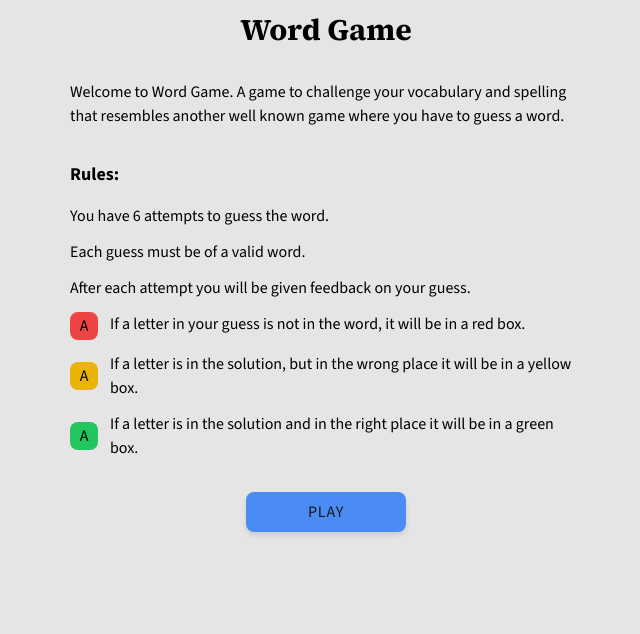
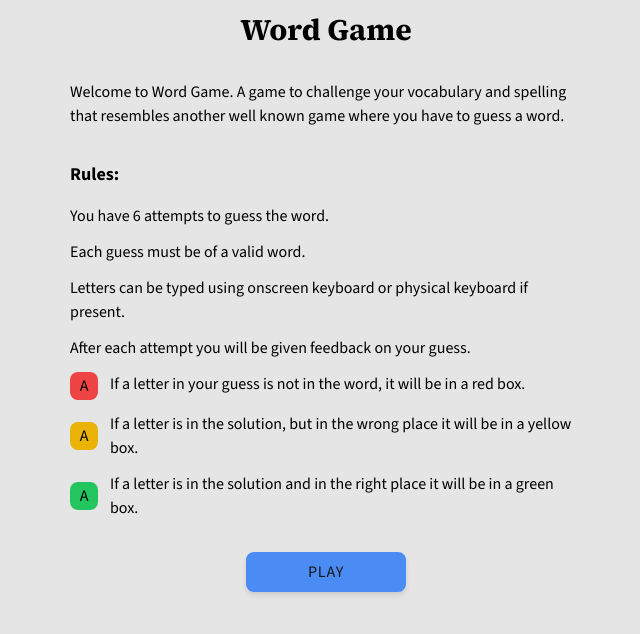
Before and after one commit to timjquigg/word-game, a Next.js app: page / in a window 1280 px wide. Shown: the top 634 px of the page, without its empty margins (314-954 px from the left). Built offline with nearby package versions, Linux system fonts and the light colour scheme.

Commit message:
Update note on introduction that physical keyboard can be used

```diff
--- a/components/introduction/index.tsx
+++ b/components/introduction/index.tsx
@@ -37,9 +37,14 @@ export default function Introduction() {
             </li>
             <li>
               <p>
+                Letters can be typed using onscreen keyboard or physical
+                keyboard if present.
+              </p>
+            </li>
+            <li>
+              <p>
                 After each attempt you will be given feedback on your guess.
               </p>
-              {/* <div className=""> */}
               <ol className="list-none space-y-3 mt-3 ">
                 <li className="flex flex-row space-x-3 content-center">
                   <div className="my-auto">
@@ -69,7 +74,6 @@ export default function Introduction() {
                   </p>
                 </li>
               </ol>
-              {/* </div> */}
             </li>
           </ol>
 
```
